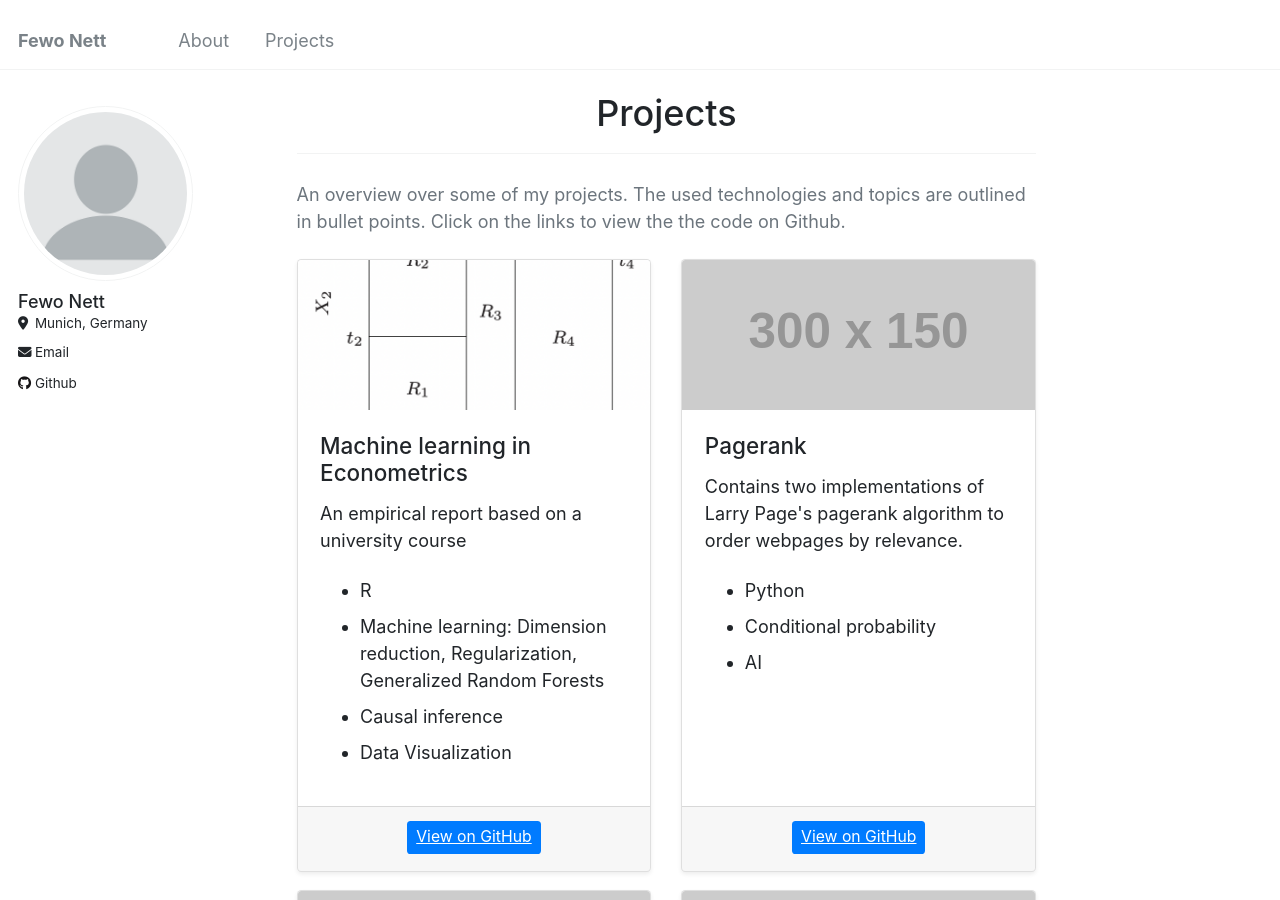
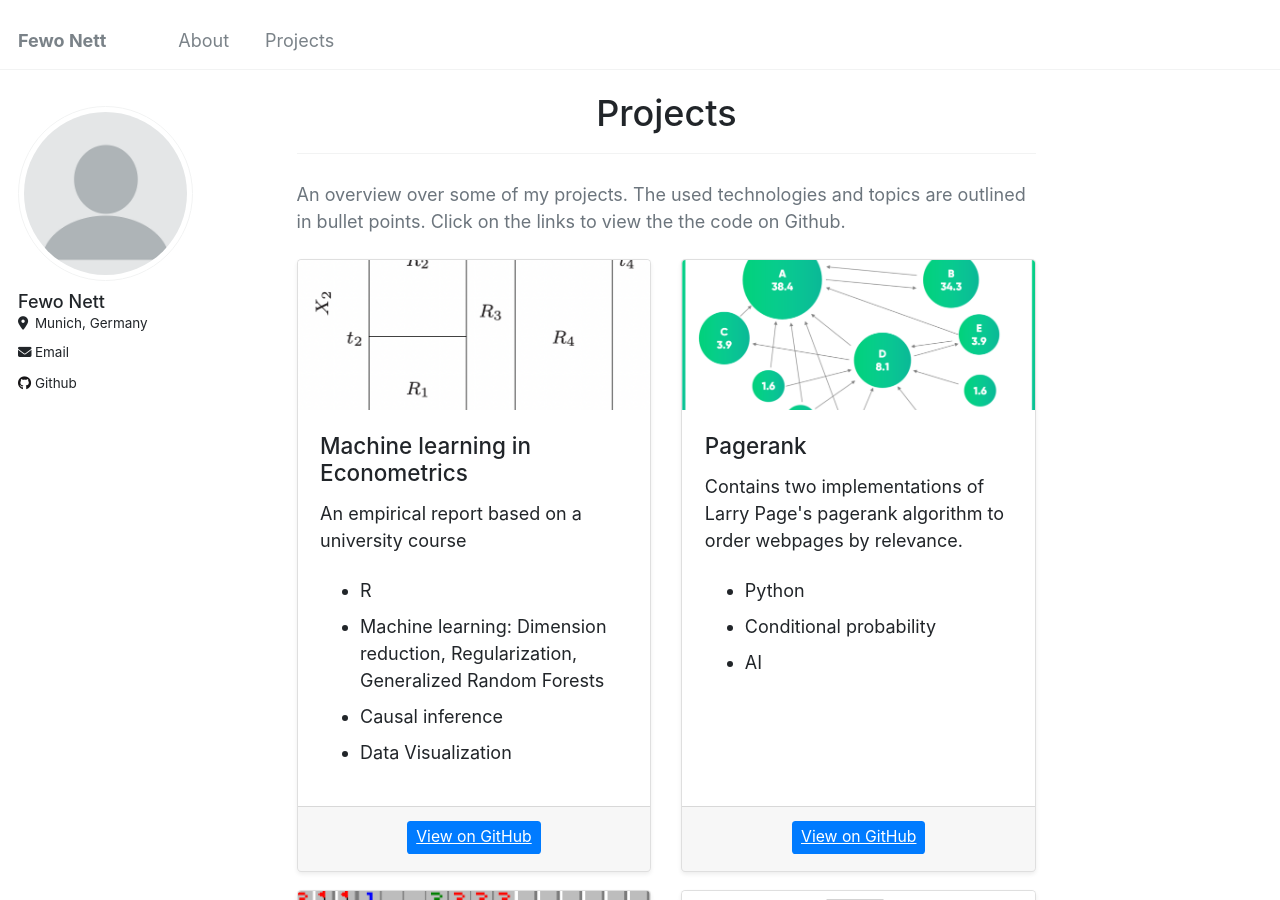
Before and after one commit to fewonett/fewonett.github.io, a Jekyll site: the page built from _pages/about.html, in a window 1280 px wide and 900 px high, scrolled down 1031 px. Built offline with Jekyll 4.4.1, drawn with Linux system fonts in a browser that asks for light colours.

Commit message:
Update about.html

```diff
--- a/_pages/about.html
+++ b/_pages/about.html
@@ -62,7 +62,7 @@ redirect_from:
     </div>
     <div class="col-md-6 mb-3">
       <div class="card h-100 shadow-sm">
-        <img src="https://via.placeholder.com/300x150" class="card-img-top" alt="Project Image 2">
+        <img src="images/images/0*LecELw5hwgFsy910.png" class="card-img-top" alt="Project Image 2">
         <div class="card-body">
           <h5 class="card-title">Pagerank</h5>
           <p class="card-text">Contains two implementations of Larry Page's pagerank algorithm to order webpages by relevance.</p>
@@ -81,7 +81,7 @@ redirect_from:
   <div class="row">
     <div class="col-md-6 mb-3">
       <div class="card h-100 shadow-sm">
-        <img src="https://via.placeholder.com/300x150" class="card-img-top" alt="Project Image 1">
+        <img src="images/images/Minesweeper.jpeg" class="card-img-top" alt="Project Image 1">
         <div class="card-body">
           <h5 class="card-title">Minesweeper</h5>
           <p class="card-text">An implementation of a Minesweeper AI.</p>
@@ -98,7 +98,7 @@ redirect_from:
     </div>
     <div class="col-md-6 mb-3">
       <div class="card h-100 shadow-sm">
-        <img src="https://via.placeholder.com/300x150" class="card-img-top" alt="Project Image 2">
+        <img src="images/images/policy_tree_example.png" class="card-img-top" alt="Project Image 2">
         <div class="card-body">
           <h5 class="card-title">GRF</h5>
           <p class="card-text">An in-depth exploration of the Generalized Random Forests framework and economic use cases.</p>
@@ -117,7 +117,7 @@ redirect_from:
   <div class="row">
     <div class="col-md-6 mb-3">
       <div class="card h-100 shadow-sm">
-        <img src="https://via.placeholder.com/300x150" class="card-img-top" alt="Project Image 1">
+        <img src="images/images/plenum.jpg" class="card-img-top" alt="Project Image 1">
         <div class="card-body">
           <h5 class="card-title">Plenarsitzungen</h5>
           <p class="card-text">A simple script to webscrape all speeches held during Bundestag Plenarsitzungen.</p>
```
